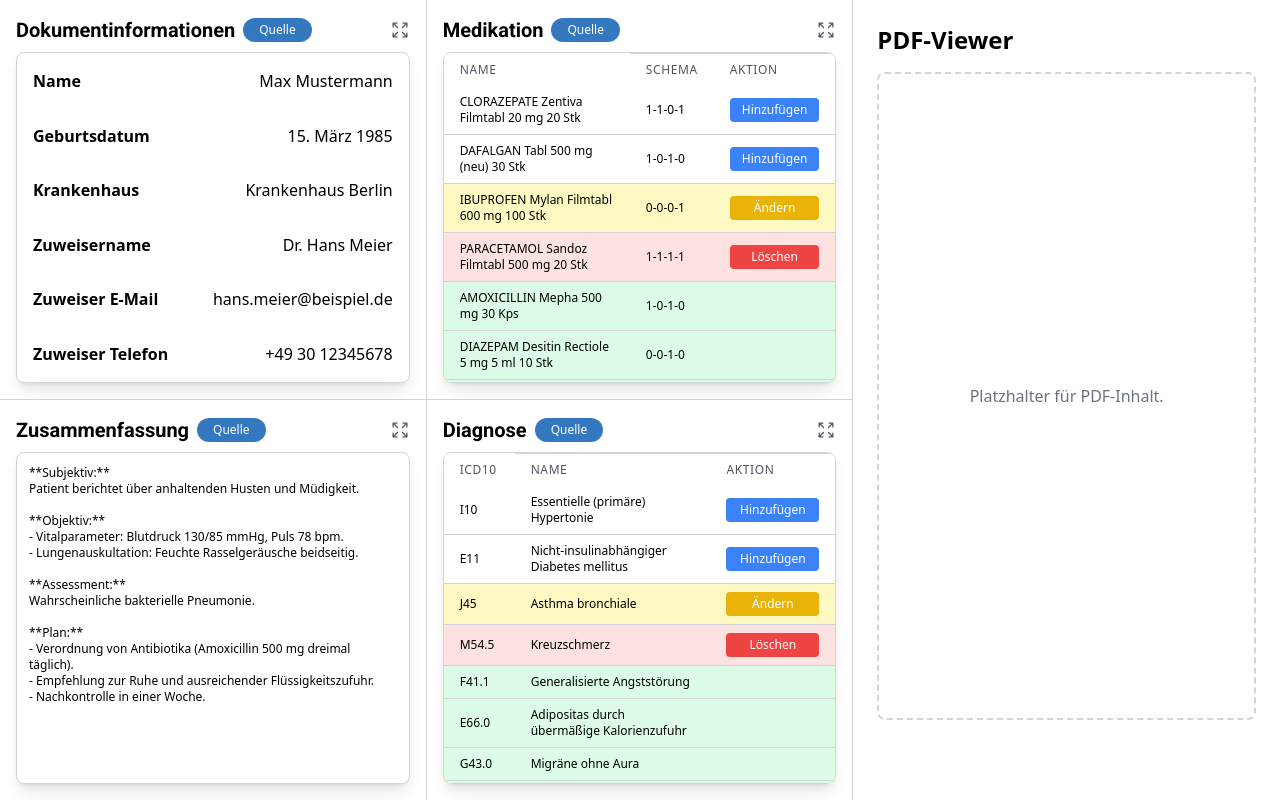
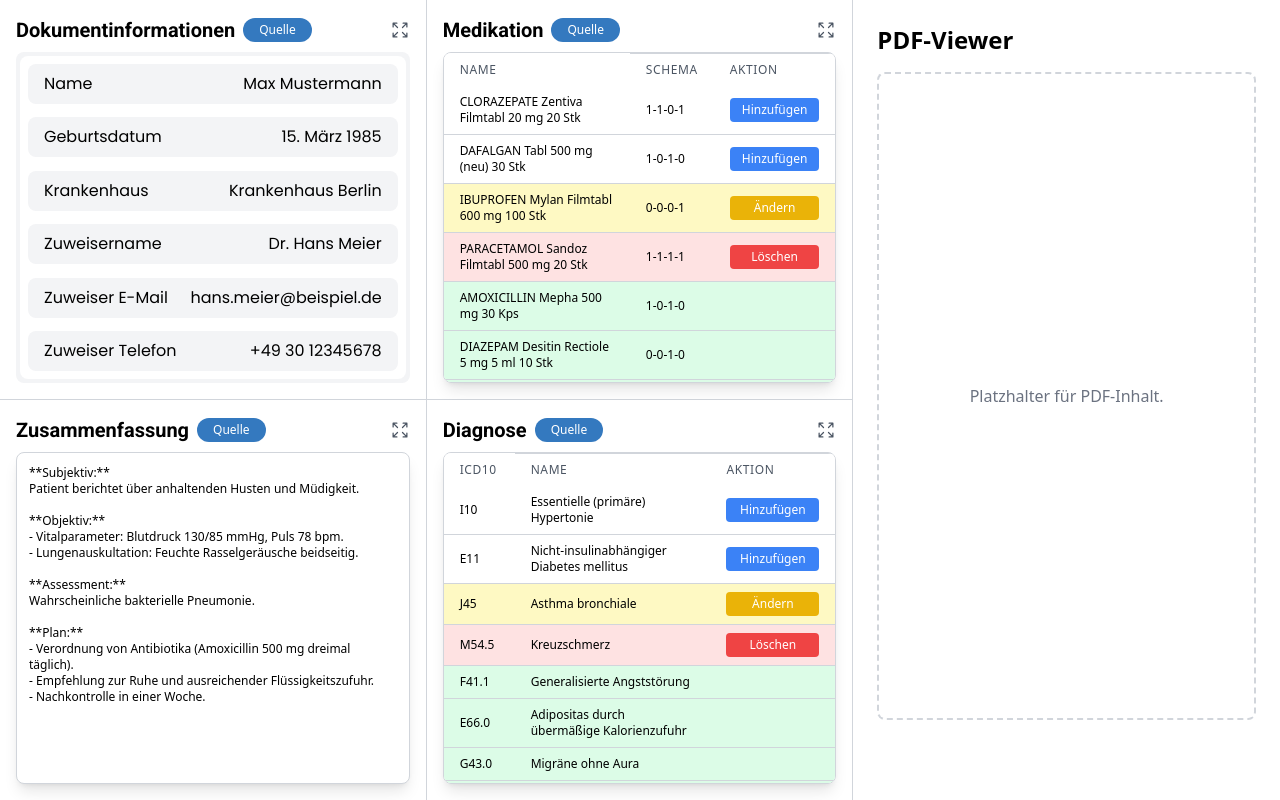
Before and after one commit to MdRahi99/Medical-Dashboard, a React (Create React App) app: page / in a window 1280 px wide. Built offline with nearby package versions, Linux system fonts and the light colour scheme.

Commit message:
document portion redesign done

```diff
--- a/src/App.js
+++ b/src/App.js
@@ -25,7 +25,7 @@ function App() {
             {/* Left Column (Document Info and Summary) */}
             <div className="flex flex-col h-full border-b md:border-b-0 md:border-r border-gray-300">
               {/* Document Information */}
-              <div className="h-[50vh] border-b border-gray-300 bg-white">
+              <div className="h-auto md:h-[50vh] border-b border-gray-300 bg-white">
                 <DocumentInfoSection
                   isExpanded={false}
                   onExpand={() => handleExpand('documentInfo')}
--- a/src/components/DocumentInfoSection.js
+++ b/src/components/DocumentInfoSection.js
@@ -17,11 +17,11 @@ const DocumentInfoSection = ({ isExpanded, onExpand }) => {
       {/* Header mit Überschrift und Buttons */}
       <TopTitle title="Dokumentinformationen" status="Quelle" onExpand={onExpand} isExpanded={isExpanded} />
       {/* Inhalt */}
-      <div className="bg-white border border-gray-300 shadow-lg rounded-lg flex-grow mx-4 mb-4 p-4">
-        <div className="flex flex-col h-full justify-between">
+      <div className={"font-poppins bg-gray-100 flex flex-col justify-between gap-2 rounded-lg flex-grow mx-4 mb-4 p-1"}>
+        <div className='bg-white flex flex-col justify-between p-2 gap-2 rounded-lg h-full'>
           {data.map((item, index) => (
-            <div key={index} className="flex justify-between">
-              <span className="font-semibold">{item.label}</span>
+            <div key={index} className="flex justify-between bg-gray-100 px-4 py-2 rounded-lg">
+              <span className="font-medium">{item.label}</span>
               <span>{item.value}</span>
             </div>
           ))}
```
